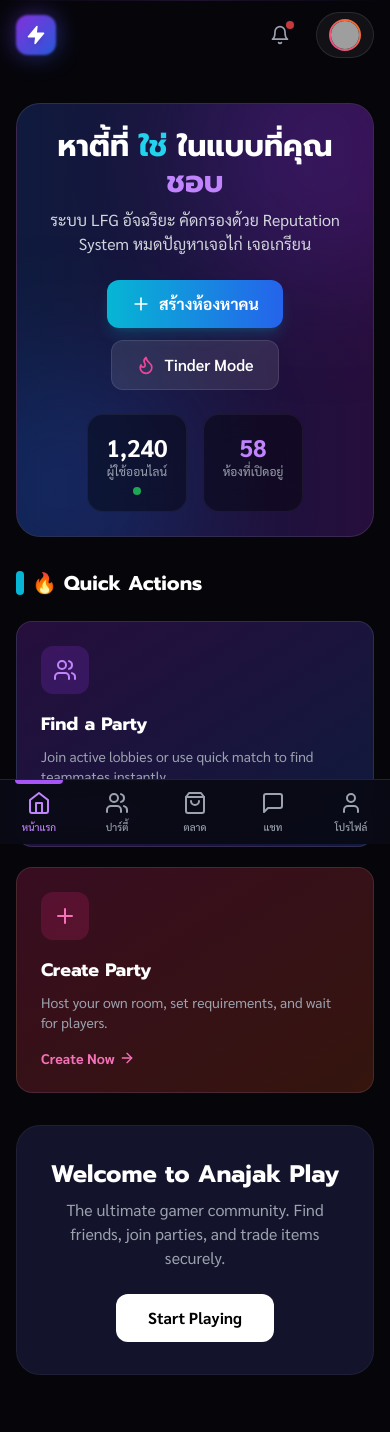
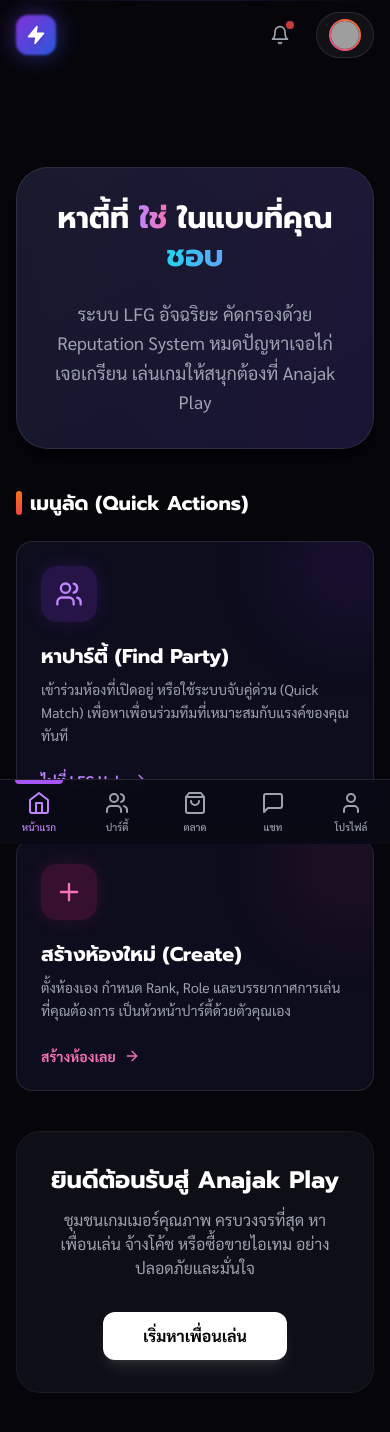
Before and after one commit to LOSTXKER/Anajak-Play, a Next.js app: page / in a window 390 px wide. Shown: the top 1432 px of the page. Built offline with nearby package versions, Linux system fonts and the light colour scheme; grey boxes are pictures that could not be loaded.

Commit message:
Enhance Sidebar: remove redundant logo, center layout, floating style. Update Navbar: full-width layout. Refactor DashboardLayout.

```diff
--- a/app/(main)/lfg/page.tsx
+++ b/app/(main)/lfg/page.tsx
@@ -51,7 +51,7 @@
     setIsSearching(true);
     setTimeout(() => {
       setIsSearching(false);
-      alert('Found a match! (Demo)');
+      alert('เจอห้องแล้ว! (Demo)');
     }, 3000);
   };
 
@@ -69,11 +69,11 @@
       {viewMode === 'gateway' && (
         <main className="min-h-[80vh] flex flex-col items-center justify-center px-4 relative z-10 animate-fadeIn">
           <div className="text-center mb-12">
-            <h1 className="text-4xl md:text-6xl font-bold text-white mb-4 tracking-tight">
-              Choose Your <span className="text-transparent bg-clip-text bg-gradient-to-r from-purple-400 to-cyan-400">Playstyle</span>
+            <h1 className="text-3xl md:text-5xl font-bold text-white mb-4 tracking-tight">
+              เลือกสไตล์การ <span className="text-transparent bg-clip-text bg-gradient-to-r from-purple-400 to-cyan-400">หาเพื่อนเล่น</span>
             </h1>
             <p className="text-gray-400 text-lg max-w-xl mx-auto">
-              How do you want to find your team today?
+              วันนี้คุณอยากหาทีมแบบไหน? เลือกโหมดที่ใช่ได้เลย
             </p>
           </div>
 
@@ -88,12 +88,12 @@
                 <div className="w-16 h-16 bg-purple-600/20 rounded-2xl flex items-center justify-center mb-6 group-hover:scale-110 transition-transform">
                   <Zap className="w-8 h-8 text-purple-400" />
                 </div>
-                <h3 className="text-2xl font-bold text-white mb-2">Quick Match</h3>
+                <h3 className="text-2xl font-bold text-white mb-2">Quick Match (ด่วน)</h3>
                 <p className="text-gray-400 mb-6 text-sm leading-relaxed">
-                  System automatically finds the best teammates for you based on Rank & Role. Fast and simple.
+                  ระบบจับคู่อัตโนมัติ หาเพื่อนร่วมทีมที่เหมาะสมที่สุดตาม Rank และ Role ของคุณ รวดเร็วทันใจ ไม่ต้องเลือกเอง
                 </p>
                 <div className="flex items-center text-purple-400 text-sm font-bold gap-2 group-hover:gap-3 transition-all">
-                  Select Match Mode <ArrowRight size={16} />
+                  เข้าโหมดจับคู่ <ArrowRight size={16} />
                 </div>
               </div>
             </button>
@@ -108,12 +108,12 @@
                 <div className="w-16 h-16 bg-cyan-600/20 rounded-2xl flex items-center justify-center mb-6 group-hover:scale-110 transition-transform">
                   <Users className="w-8 h-8 text-cyan-400" />
                 </div>
-                <h3 className="text-2xl font-bold text-white mb-2">Social Lobby</h3>
+                <h3 className="text-2xl font-bold text-white mb-2">Social Lobby (เลือกเอง)</h3>
                 <p className="text-gray-400 mb-6 text-sm leading-relaxed">
-                  Browse active rooms, choose your vibe, and join the party manually. Great for making friends.
+                  เดินเลือกห้องเองตามใจชอบ ดูบรรยากาศห้อง เลือกเพื่อนร่วมทีมที่ Vibe ตรงกัน เหมาะสำหรับสายปาร์ตี้
                 </p>
                 <div className="flex items-center text-cyan-400 text-sm font-bold gap-2 group-hover:gap-3 transition-all">
-                  Enter Lobby <ArrowRight size={16} />
+                  เข้าล็อบบี้ <ArrowRight size={16} />
                 </div>
               </div>
             </button>
@@ -124,14 +124,16 @@
       {/* --- INNER PAGES HEADER (Match/Lobby) --- */}
       {viewMode !== 'gateway' && (
         <div className="sticky top-[65px] z-20 backdrop-blur-xl border-b border-white/5 shadow-sm animate-slideDown">
-          <div className="max-w-7xl mx-auto px-4 md:px-6 py-4 flex items-center justify-between gap-4">
+          <div className="max-w-7xl mx-auto px-4 md:px-6 py-4 space-y-4">
 
+            {/* Row 1: Navigation & Actions */}
+            <div className="flex items-center justify-between">
               {/* Left: Back & Title */}
               <div className="flex items-center gap-4">
                 <button
                   onClick={() => setViewMode('gateway')}
                   className="p-2 rounded-full hover:bg-white/10 text-gray-400 hover:text-white transition-colors"
-                title="Change Mode"
+                  title="เปลี่ยนโหมด"
                 >
                   <ArrowLeft size={20} />
                 </button>
@@ -150,27 +152,69 @@
                 </div>
               </div>
 
-            {/* Middle: Filters (Lobby Only) */}
+              {/* Right: Toggle & Create */}
+              <div className="flex items-center gap-3">
+                {/* Toggle Mode */}
+                <div className="hidden sm:flex bg-[#18181b]/80 p-1 rounded-xl border border-white/10">
+                  <button
+                    onClick={() => setViewMode('match')}
+                    className={`flex items-center gap-2 px-4 py-1.5 rounded-lg text-xs font-bold transition-all duration-300 ${
+                      viewMode === 'match'
+                        ? 'bg-[#27272a] text-white shadow-md ring-1 ring-white/10'
+                        : 'text-gray-500 hover:text-gray-300 hover:bg-white/5'
+                    }`}
+                  >
+                    <Zap className={`w-3 h-3 ${viewMode === 'match' ? 'text-yellow-400 fill-yellow-400' : ''}`} />
+                    MATCH
+                  </button>
+                  <button
+                    onClick={() => setViewMode('lobby')}
+                    className={`flex items-center gap-2 px-4 py-1.5 rounded-lg text-xs font-bold transition-all duration-300 ${
+                      viewMode === 'lobby'
+                        ? 'bg-[#27272a] text-white shadow-md ring-1 ring-white/10'
+                        : 'text-gray-500 hover:text-gray-300 hover:bg-white/5'
+                    }`}
+                  >
+                    <Users className={`w-3 h-3 ${viewMode === 'lobby' ? 'text-cyan-400 fill-cyan-400' : ''}`} />
+                    LOBBY
+                  </button>
+                </div>
+
+                {/* Create Button (Lobby Only) */}
                 {viewMode === 'lobby' && (
-              <div className="hidden md:flex items-center gap-2 overflow-x-auto scrollbar-hide">
+                  <button
+                    onClick={() => setShowCreateModal(true)}
+                    className="h-9 px-4 bg-gradient-to-r from-purple-600 to-blue-600 hover:from-purple-500 hover:to-blue-500 text-white rounded-lg text-xs font-bold flex items-center gap-2 shadow-lg shadow-purple-900/20 transition-all"
+                  >
+                    <Plus className="w-3.5 h-3.5" />
+                    สร้างห้อง
+                  </button>
+                )}
+              </div>
+            </div>
+
+            {/* Row 2: Filters (Lobby Only) */}
+            {viewMode === 'lobby' && (
+              <div className="flex items-center gap-2 overflow-x-auto scrollbar-hide pb-1 animate-slideDown">
                 <button
                   onClick={() => setSelectedGame('all')}
-                  className={`h-8 px-3 rounded-lg text-xs font-bold transition-all border ${
+                  className={`flex-shrink-0 h-8 px-4 rounded-lg text-xs font-bold transition-all border ${
                     selectedGame === 'all'
                       ? 'bg-white text-black border-white'
-                      : 'bg-[#18181b]/50 text-gray-400 border-white/5 hover:bg-white/5'
+                      : 'bg-[#18181b]/50 text-gray-400 border-white/5 hover:bg-white/5 hover:border-white/10'
                   }`}
                 >
-                  All
+                  ทั้งหมด
                 </button>
+                <div className="w-[1px] h-5 bg-white/10 mx-1"></div>
                 {Object.values(gameConfig).map(game => (
                   <button
                     key={game.id}
                     onClick={() => setSelectedGame(game.id)}
-                    className={`flex items-center gap-1.5 h-8 px-3 rounded-lg text-xs font-bold transition-all border ${
+                    className={`flex-shrink-0 flex items-center gap-1.5 h-8 px-3 rounded-lg text-xs font-bold transition-all border ${
                       selectedGame === game.id
                         ? 'bg-[#27272a] text-white border-purple-500 shadow-sm'
-                        : 'bg-[#18181b]/50 text-gray-400 border-white/5 hover:bg-white/5'
+                        : 'bg-[#18181b]/50 text-gray-400 border-white/5 hover:bg-white/5 hover:border-white/10'
                     }`}
                   >
                     <img src={game.icon} className="w-3.5 h-3.5 rounded-sm opacity-90" alt="" />
@@ -179,51 +223,7 @@
                 ))}
               </div>
             )}
-
-            {/* Right: Actions */}
-            <div className="flex items-center gap-2">
-              {viewMode === 'lobby' && (
-                <button
-                  onClick={() => setShowCreateModal(true)}
-                  className="h-9 px-4 bg-white text-black hover:bg-gray-200 rounded-lg text-xs font-bold flex items-center gap-2 transition-all shadow-lg"
-                >
-                  <Plus className="w-3.5 h-3.5" />
-                  Create Room
-                </button>
-              )}
           </div>
-          </div>
-
-          {/* Mobile Filter Bar (Lobby Only) */}
-          {viewMode === 'lobby' && (
-            <div className="md:hidden px-4 pb-3 flex items-center gap-2 overflow-x-auto scrollbar-hide">
-               {/* ...same filters as above for mobile... */}
-               <button
-                  onClick={() => setSelectedGame('all')}
-                  className={`flex-shrink-0 h-8 px-3 rounded-lg text-xs font-bold transition-all border ${
-                    selectedGame === 'all'
-                      ? 'bg-white text-black border-white'
-                      : 'bg-[#18181b]/50 text-gray-400 border-white/5'
-                  }`}
-                >
-                  All
-                </button>
-                {Object.values(gameConfig).map(game => (
-                  <button
-                    key={game.id}
-                    onClick={() => setSelectedGame(game.id)}
-                    className={`flex-shrink-0 flex items-center gap-1.5 h-8 px-3 rounded-lg text-xs font-bold transition-all border ${
-                      selectedGame === game.id
-                        ? 'bg-[#27272a] text-white border-purple-500'
-                        : 'bg-[#18181b]/50 text-gray-400 border-white/5'
-                    }`}
-                  >
-                    <img src={game.icon} className="w-3.5 h-3.5 rounded-sm opacity-90" alt="" />
-                    {game.name}
-                  </button>
-                ))}
-            </div>
-          )}
         </div>
       )}
 
@@ -241,7 +241,7 @@
 
               <h2 className="text-3xl font-bold text-white mb-2 tracking-tight">Quick Match</h2>
               <p className="text-gray-400 mb-8 max-w-md mx-auto text-base font-light">
-                Find your squad instantly based on your profile.
+                ระบบจะหาเพื่อนร่วมทีมที่เหมาะสมที่สุดให้คุณโดยอัตโนมัติ
               </p>
 
               <div className="grid grid-cols-1 md:grid-cols-2 gap-3 mb-8 max-w-lg mx-auto">
@@ -267,7 +267,7 @@
                 disabled={isSearching}
                 className="w-full max-w-lg py-3.5 bg-gradient-to-r from-purple-600 to-blue-600 hover:from-purple-500 hover:to-blue-500 text-white font-bold text-base rounded-xl shadow-xl shadow-purple-900/20 transition-all transform hover:scale-[1.02] active:scale-[0.98] flex items-center justify-center gap-2"
               >
-                {isSearching ? 'SEARCHING...' : 'FIND MATCH NOW'}
+                {isSearching ? 'กำลังค้นหา...' : 'เริ่มค้นหา (Start)'}
               </button>
             </div>
           </div>
@@ -280,15 +280,15 @@
 
           <div className="flex items-center justify-between mb-6">
             <div className="flex items-center gap-3">
-              <h2 className="text-xl font-bold text-white tracking-tight">Active Rooms</h2>
+              <h2 className="text-xl font-bold text-white tracking-tight">ห้องที่เปิดอยู่ (Active Rooms)</h2>
               <span className="px-2.5 py-0.5 bg-[#27272a] rounded-md text-xs font-bold text-gray-400 border border-white/10">
                 {activeRooms.length}
               </span>
             </div>
             <div className="hidden sm:flex items-center gap-4 text-xs text-gray-500 font-medium">
-               <div className="flex items-center gap-1.5"><span className="w-1.5 h-1.5 rounded-full bg-green-500 shadow-[0_0_5px_rgba(34,197,94,0.5)]"></span> Open</div>
-               <div className="flex items-center gap-1.5"><span className="w-1.5 h-1.5 rounded-full bg-yellow-500 shadow-[0_0_5px_rgba(234,179,8,0.5)]"></span> Check-In</div>
-               <div className="flex items-center gap-1.5"><span className="w-1.5 h-1.5 rounded-full bg-gray-500"></span> Playing</div>
+               <div className="flex items-center gap-1.5"><span className="w-1.5 h-1.5 rounded-full bg-green-500 shadow-[0_0_5px_rgba(34,197,94,0.5)]"></span> ว่าง (Open)</div>
+               <div className="flex items-center gap-1.5"><span className="w-1.5 h-1.5 rounded-full bg-yellow-500 shadow-[0_0_5px_rgba(234,179,8,0.5)]"></span> กำลังเริ่ม</div>
+               <div className="flex items-center gap-1.5"><span className="w-1.5 h-1.5 rounded-full bg-gray-500"></span> เล่นอยู่</div>
             </div>
           </div>
 
@@ -311,10 +311,10 @@
             {activeRooms.length === 0 && (
               <div className="col-span-full py-20 text-center border-2 border-dashed border-white/5 rounded-3xl bg-[#13132b]/30">
                 <div className="w-16 h-16 bg-white/5 rounded-full flex items-center justify-center mx-auto mb-4 text-3xl">🦗</div>
-                <h3 className="text-lg font-bold text-white mb-1">No Active Rooms</h3>
-                <p className="text-gray-400 text-sm mb-6">Be the first to start a party!</p>
+                <h3 className="text-lg font-bold text-white mb-1">ไม่มีห้องที่เปิดอยู่</h3>
+                <p className="text-gray-400 text-sm mb-6">ยังไม่มีใครตั้งห้องเลย มาเปิดห้องแรกกันเถอะ!</p>
                 <button onClick={() => setShowCreateModal(true)} className="px-6 py-2.5 bg-white text-black rounded-xl text-sm font-bold hover:bg-gray-200 transition-colors">
-                   Create Room
+                   + สร้างห้องใหม่
                 </button>
               </div>
             )}
@@ -330,10 +330,10 @@
               onClick={() => setShowCreateModal(false)}
               className="absolute -top-12 right-0 text-white/50 hover:text-white flex items-center gap-2 transition-colors"
             >
-              Close <div className="w-6 h-6 rounded border border-white/20 flex items-center justify-center text-[10px]">ESC</div>
+              ปิด <div className="w-6 h-6 rounded border border-white/20 flex items-center justify-center text-[10px]">ESC</div>
             </button>
             <CreateLFGSession
-              onSessionCreated={() => { setShowCreateModal(false); alert('Room Created Successfully!'); }}
+              onSessionCreated={() => { setShowCreateModal(false); alert('สร้างห้องสำเร็จ!'); }}
               onCancel={() => setShowCreateModal(false)}
             />
           </div>
--- a/app/page.tsx
+++ b/app/page.tsx
@@ -6,14 +6,13 @@
 import DashboardLayout from '@/components/layouts/DashboardLayout';
 import { HomeSidebar } from '@/components/home/HomeSidebar';
 import { useState } from 'react';
-import { Users, Plus, ArrowRight } from 'lucide-react';
+import { Users, Plus, ArrowRight, Zap } from 'lucide-react';
 
 export default function Home() {
   const router = useRouter();
   const [showTinderMode, setShowTinderMode] = useState(false);
 
   const handleCreateParty = () => {
-    // Redirect to LFG Hub for creating a party
     router.push('/lfg');
   };
 
@@ -23,70 +22,98 @@
 
   return (
     <DashboardLayout enableChat>
+      {/* Background Gradient Mesh */}
+      <div className="fixed inset-0 pointer-events-none overflow-hidden -z-10">
+        <div className="absolute -top-[10%] -left-[10%] w-[60%] h-[60%] bg-purple-900/20 rounded-full blur-[120px]"></div>
+        <div className="absolute top-[20%] right-[0%] w-[50%] h-[50%] bg-blue-900/15 rounded-full blur-[120px]"></div>
+      </div>
+
       {showTinderMode && <TinderMode onExit={() => setShowTinderMode(false)} />}
-
-      <HeroAction
-        onCreateClick={handleCreateParty}
-        onTinderClick={handleTinderMode}
-      />
 
       <div className="flex flex-col lg:flex-row gap-8">
         {/* Main Content */}
         <div className="flex-1">
-          <div className="flex items-center justify-between mb-6">
-            <h3 className="text-xl font-bold text-white flex items-center gap-2">
-              <span className="w-2 h-6 bg-cyan-500 rounded-full"></span>
-              🔥 Quick Actions
-            </h3>
+
+          {/* Hero Banner - Enhanced (Clean Version) */}
+          <div className="relative bg-gradient-to-br from-[#1a1a2e] to-[#13132b] rounded-[2rem] p-8 md:p-12 border border-white/10 overflow-hidden mb-10 shadow-xl shadow-black/20 group flex flex-col items-center text-center">
+            <div className="absolute top-0 right-0 w-full h-full bg-gradient-to-l from-purple-600/10 to-transparent opacity-50 group-hover:opacity-70 transition-opacity"></div>
+            <div className="relative z-10 max-w-2xl">
+              <h1 className="text-3xl md:text-5xl font-bold text-white mb-6 leading-tight">
+                หาตี้ที่ <span className="text-transparent bg-clip-text bg-gradient-to-r from-purple-400 to-pink-400">ใช่</span> ในแบบที่คุณ <span className="text-transparent bg-clip-text bg-gradient-to-r from-cyan-400 to-blue-400">ชอบ</span>
+              </h1>
+              <p className="text-gray-400 text-lg font-light leading-relaxed">
+                ระบบ LFG อัจฉริยะ คัดกรองด้วย Reputation System หมดปัญหาเจอไก่ เจอเกรียน เล่นเกมให้สนุกต้องที่ Anajak Play
+              </p>
             </div>
 
-          <div className="grid grid-cols-1 md:grid-cols-2 gap-5 mb-8">
+            {/* Decorative Stats (Optional: Keep or Remove based on preference, keeping for vibe) */}
+            <div className="hidden md:flex absolute top-6 right-6 gap-3 opacity-70">
+              <div className="bg-black/20 backdrop-blur-md px-3 py-1.5 rounded-lg border border-white/5 text-[10px] text-gray-400 flex items-center gap-2">
+                <div className="w-1.5 h-1.5 bg-green-500 rounded-full animate-pulse"></div>
+                1,240 ออนไลน์
+              </div>
+            </div>
+          </div>
+
+          {/* Quick Actions */}
+          <div className="mb-10">
+            <h3 className="text-xl font-bold text-white flex items-center gap-2 mb-6">
+              <span className="w-1.5 h-6 bg-gradient-to-b from-orange-500 to-red-500 rounded-full"></span>
+              เมนูลัด (Quick Actions)
+            </h3>
+
+            <div className="grid grid-cols-1 md:grid-cols-2 gap-6">
               {/* Quick Match Card */}
               <div
                 onClick={() => router.push('/lfg')}
-              className="bg-gradient-to-br from-purple-900/40 to-blue-900/40 border border-white/10 rounded-2xl p-6 cursor-pointer hover:border-purple-500/50 hover:scale-[1.02] transition-all group"
+                className="group relative bg-[#13132b]/60 hover:bg-[#1a1a35] border border-white/10 rounded-2xl p-6 cursor-pointer transition-all duration-300 hover:-translate-y-1 overflow-hidden"
               >
-              <div className="w-12 h-12 bg-purple-600/20 rounded-xl flex items-center justify-center mb-4 text-purple-400 group-hover:text-white group-hover:bg-purple-600 transition-colors">
-                <Users size={24} />
+                <div className="absolute top-0 right-0 w-32 h-32 bg-purple-600/10 rounded-full blur-[40px] -mr-10 -mt-10 transition-all group-hover:bg-purple-600/20"></div>
+
+                <div className="w-14 h-14 bg-purple-600/20 rounded-2xl flex items-center justify-center mb-5 text-purple-400 group-hover:text-white group-hover:bg-purple-600 transition-all shadow-[0_0_20px_rgba(147,51,234,0.15)]">
+                  <Users size={28} />
                 </div>
-              <h3 className="text-lg font-bold text-white mb-2">Find a Party</h3>
-              <p className="text-sm text-gray-400 mb-4">
-                Join active lobbies or use quick match to find teammates instantly.
+                <h3 className="text-xl font-bold text-white mb-2">หาปาร์ตี้ (Find Party)</h3>
+                <p className="text-gray-400 text-sm mb-6 leading-relaxed">
+                  เข้าร่วมห้องที่เปิดอยู่ หรือใช้ระบบจับคู่ด่วน (Quick Match) เพื่อหาเพื่อนร่วมทีมที่เหมาะสมกับแรงค์ของคุณทันที
                 </p>
-              <div className="flex items-center text-purple-400 text-sm font-bold gap-1 group-hover:gap-2 transition-all">
-                Go to LFG Hub <ArrowRight size={16} />
+                <div className="flex items-center text-purple-400 text-sm font-bold gap-2 group-hover:gap-3 transition-all">
+                  ไปที่ LFG Hub <ArrowRight size={16} />
                 </div>
               </div>
 
               {/* Create Party Card */}
               <div
                 onClick={() => router.push('/lfg')}
-              className="bg-gradient-to-br from-pink-900/40 to-orange-900/40 border border-white/10 rounded-2xl p-6 cursor-pointer hover:border-pink-500/50 hover:scale-[1.02] transition-all group"
+                className="group relative bg-[#13132b]/60 hover:bg-[#1a1a35] border border-white/10 rounded-2xl p-6 cursor-pointer transition-all duration-300 hover:-translate-y-1 overflow-hidden"
               >
-              <div className="w-12 h-12 bg-pink-600/20 rounded-xl flex items-center justify-center mb-4 text-pink-400 group-hover:text-white group-hover:bg-pink-600 transition-colors">
-                <Plus size={24} />
+                <div className="absolute top-0 right-0 w-32 h-32 bg-pink-600/10 rounded-full blur-[40px] -mr-10 -mt-10 transition-all group-hover:bg-pink-600/20"></div>
+
+                <div className="w-14 h-14 bg-pink-600/20 rounded-2xl flex items-center justify-center mb-5 text-pink-400 group-hover:text-white group-hover:bg-pink-600 transition-all shadow-[0_0_20px_rgba(219,39,119,0.15)]">
+                  <Plus size={28} />
                 </div>
-              <h3 className="text-lg font-bold text-white mb-2">Create Party</h3>
-              <p className="text-sm text-gray-400 mb-4">
-                Host your own room, set requirements, and wait for players.
+                <h3 className="text-xl font-bold text-white mb-2">สร้างห้องใหม่ (Create)</h3>
+                <p className="text-gray-400 text-sm mb-6 leading-relaxed">
+                  ตั้งห้องเอง กำหนด Rank, Role และบรรยากาศการเล่นที่คุณต้องการ เป็นหัวหน้าปาร์ตี้ด้วยตัวคุณเอง
                 </p>
-              <div className="flex items-center text-pink-400 text-sm font-bold gap-1 group-hover:gap-2 transition-all">
-                Create Now <ArrowRight size={16} />
+                <div className="flex items-center text-pink-400 text-sm font-bold gap-2 group-hover:gap-3 transition-all">
+                  สร้างห้องเลย <ArrowRight size={16} />
+                </div>
               </div>
             </div>
           </div>
 
-          {/* Featured Section (Placeholder) */}
-          <div className="bg-[#13132b] rounded-3xl p-8 text-center border border-white/5">
-             <h2 className="text-2xl font-bold text-white mb-2">Welcome to Anajak Play</h2>
-             <p className="text-gray-400 max-w-md mx-auto mb-6">
-               The ultimate gamer community. Find friends, join parties, and trade items securely.
+          {/* Welcome Section */}
+          <div className="bg-[#181824]/50 backdrop-blur-sm rounded-3xl p-8 text-center border border-white/5">
+             <h2 className="text-2xl font-bold text-white mb-3">ยินดีต้อนรับสู่ Anajak Play</h2>
+             <p className="text-gray-400 max-w-lg mx-auto mb-8 font-light">
+               ชุมชนเกมเมอร์คุณภาพ ครบวงจรที่สุด หาเพื่อนเล่น จ้างโค้ช หรือซื้อขายไอเทม อย่างปลอดภัยและมั่นใจ
              </p>
              <button
                onClick={() => router.push('/lfg')}
-               className="px-8 py-3 bg-white text-black rounded-xl font-bold hover:bg-gray-200 transition-colors"
+               className="px-10 py-3 bg-white text-black hover:bg-gray-200 rounded-xl font-bold transition-colors shadow-lg shadow-white/10"
              >
-               Start Playing
+               เริ่มหาเพื่อนเล่น
              </button>
           </div>
         </div>
--- a/components/layouts/DashboardLayout.tsx
+++ b/components/layouts/DashboardLayout.tsx
@@ -47,14 +47,7 @@
       <Sidebar />
       <BottomNav />
 
-      <div className="lg:ml-20 pb-16 lg:pb-0">
-        {enableChat && (
-          <ChatSidebarOverlay
-            isOpen={showChatSidebar}
-            onClose={() => setShowChatSidebar(false)}
-          />
-        )}
-
+      {/* Top Navbar (Full Width) */}
       <Navbar
         onOpenProfile={() => router.push('/profile')}
         onToggleNoti={
@@ -74,6 +67,15 @@
         />
       )}
 
+      {/* Main Content Wrapper */}
+      <div className="lg:ml-20 pb-16 lg:pb-0 pt-16 lg:pt-0"> {/* Added padding-top for mobile/desktop if needed, adjust based on Navbar height behavior */}
+        {enableChat && (
+          <ChatSidebarOverlay
+            isOpen={showChatSidebar}
+            onClose={() => setShowChatSidebar(false)}
+          />
+        )}
+
         <main className={mainClassName}>{children}</main>
       </div>
     </div>
```
Also changed, not shown: components/Navbar.tsx (+4 -4 lines), components/Sidebar.tsx (+31 -78 lines). Lines whose indentation alone changed are shown as unchanged.
